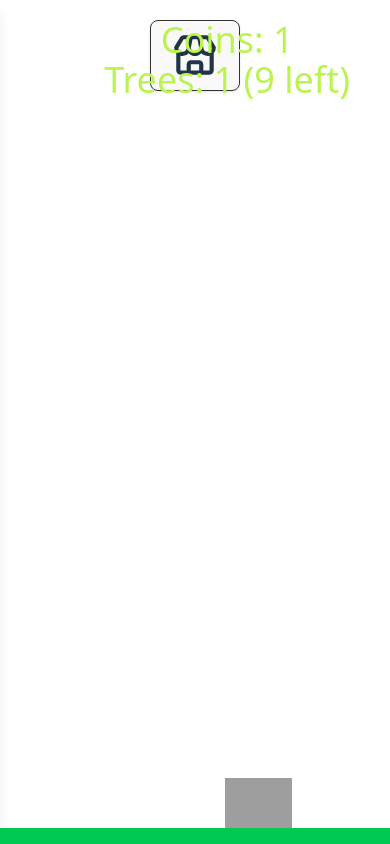
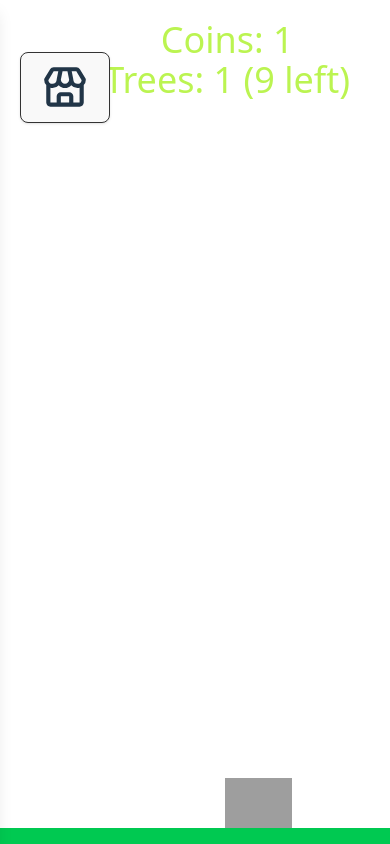
Before and after one commit to Mathesu-veLi/clicker, a React (Vite) app: page / in a window 390 px wide. Built offline with nearby package versions, Linux system fonts and the light colour scheme; grey boxes are pictures that could not be loaded.

Commit message:
fix store in mobile

```diff
--- a/src/App.css
+++ b/src/App.css
@@ -3,6 +3,12 @@
   margin: 0 auto;
   padding: 2rem;
   text-align: center;
+}
+
+* {
+  user-select: none;
+  -webkit-user-select: none;
+  -ms-user-select: none;
 }
 
 .tree {
--- a/src/App.tsx
+++ b/src/App.tsx
@@ -6,7 +6,6 @@ import useGameStore from "./stores/setGameStore";
 
 function App() {
   const gameStore = useGameStore();
-
   const treesLimit = gameStore.treeLimit;
 
   const treesRef = useRef<Tree[]>([]);
@@ -42,20 +41,17 @@ function App() {
   useEffect(() => {
     if (treesRef.current.length === 0) {
       addTree();
-
       gameStore.addCoins();
-      console.log(gameStore.coins);
-      return;
     }
   }, []);
 
   return (
     <>
-      <div className="fixed inset-0" onClick={handleClick}>
-        <Store />
-      </div>
+      <div className="fixed inset-0 z-0" onClick={handleClick}></div>
 
-      <p className="text-lime-300 font-light text-4xl absolute top-5 right-10">
+      <Store />
+
+      <p className="text-lime-300 font-light text-4xl absolute top-5 right-10 z-20">
         Coins: {gameStore.coins}
         <br />
         Trees: {treesRef.current.length} ({treesLimit - treesRef.current.length}{" "}
@@ -70,7 +66,7 @@ function App() {
 
       <div
         id="floor"
-        className="w-full bg-green-500 h-4 fixed bottom-0 left-0 flex items-center justify-center"
+        className="w-full bg-green-500 h-4 fixed bottom-0 left-0 flex items-center justify-center z-10"
       ></div>
     </>
   );
--- a/src/component/Store.tsx
+++ b/src/component/Store.tsx
@@ -12,22 +12,24 @@ export default function Store() {
 
   return (
     <>
+      {/* Botão de abrir loja */}
       <button
-        className="z-40 mt-5 left-5 p-2 bg-black rounded shadow"
+        className="z-40 mt-5 left-5 p-2 bg-black rounded shadow fixed"
         onClick={() => setIsOpen(!isOpen)}
       >
         <BiStore size={50} />
       </button>
 
+      {/* Janela da loja */}
       <div
         className={`fixed top-0 left-0 h-full bg-gray-700 shadow-lg transition-transform duration-300 ease-in-out z-50`}
         style={{
-          width: "20%",
+          width: "80%", // mais largo no mobile
+          maxWidth: "300px", // não passa disso no desktop
           transform: isOpen ? "translateX(0)" : "translateX(-100%)",
         }}
       >
         <h2 className="p-4 text-xl font-bold">Loja</h2>
-        {/* Conteúdo da loja aqui */}
         <div className="p-4 flex flex-col gap-10">
           <Upgrade
             icon={<BiPlus size={50} />}
@@ -51,6 +53,14 @@ export default function Store() {
           />
         </div>
       </div>
+
+      {/* Overlay ao fundo para fechar clicando fora */}
+      {isOpen && (
+        <div
+          className="fixed inset-0 z-40"
+          onClick={() => setIsOpen(false)}
+        ></div>
+      )}
     </>
   );
 }
```
